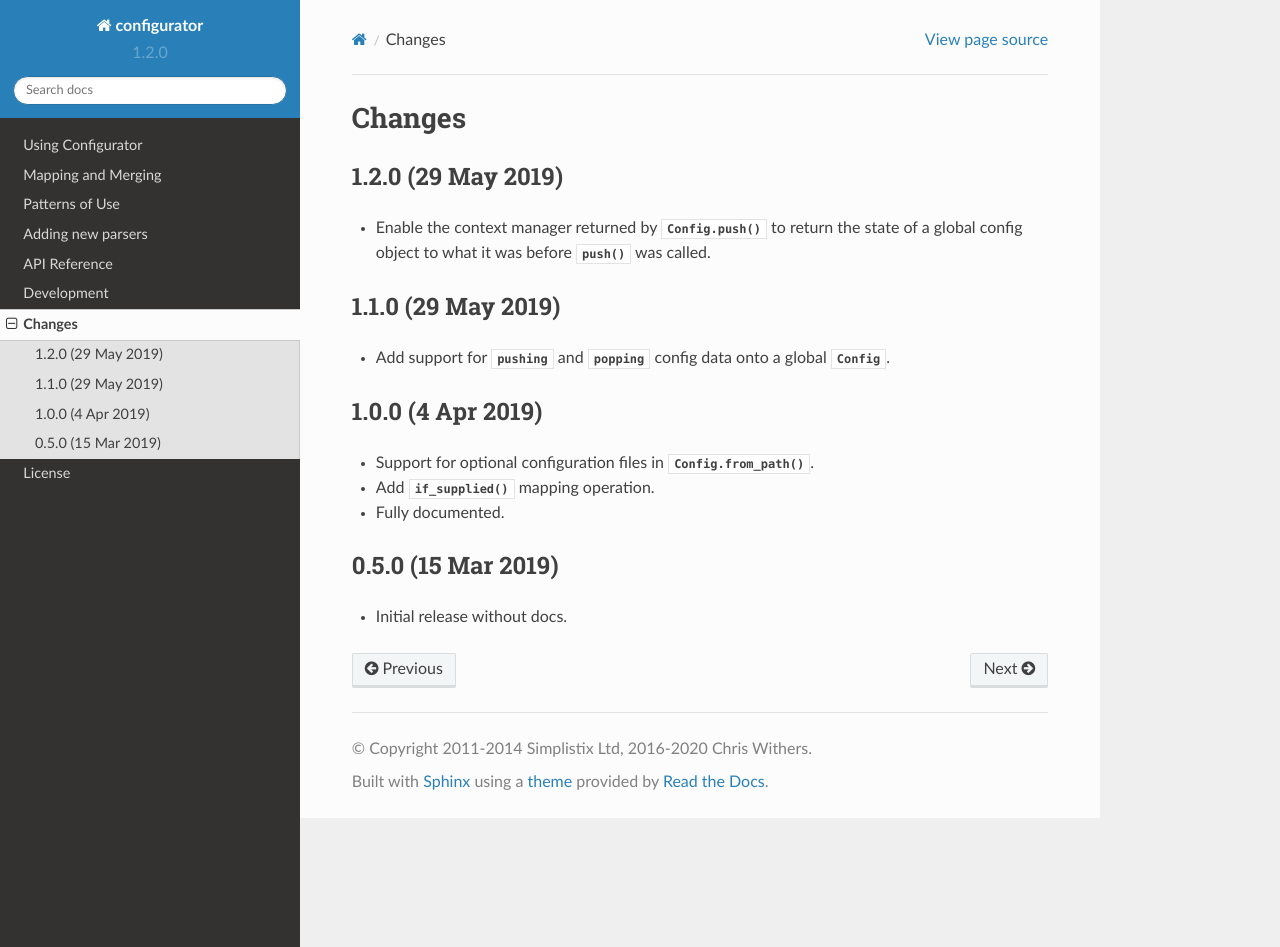
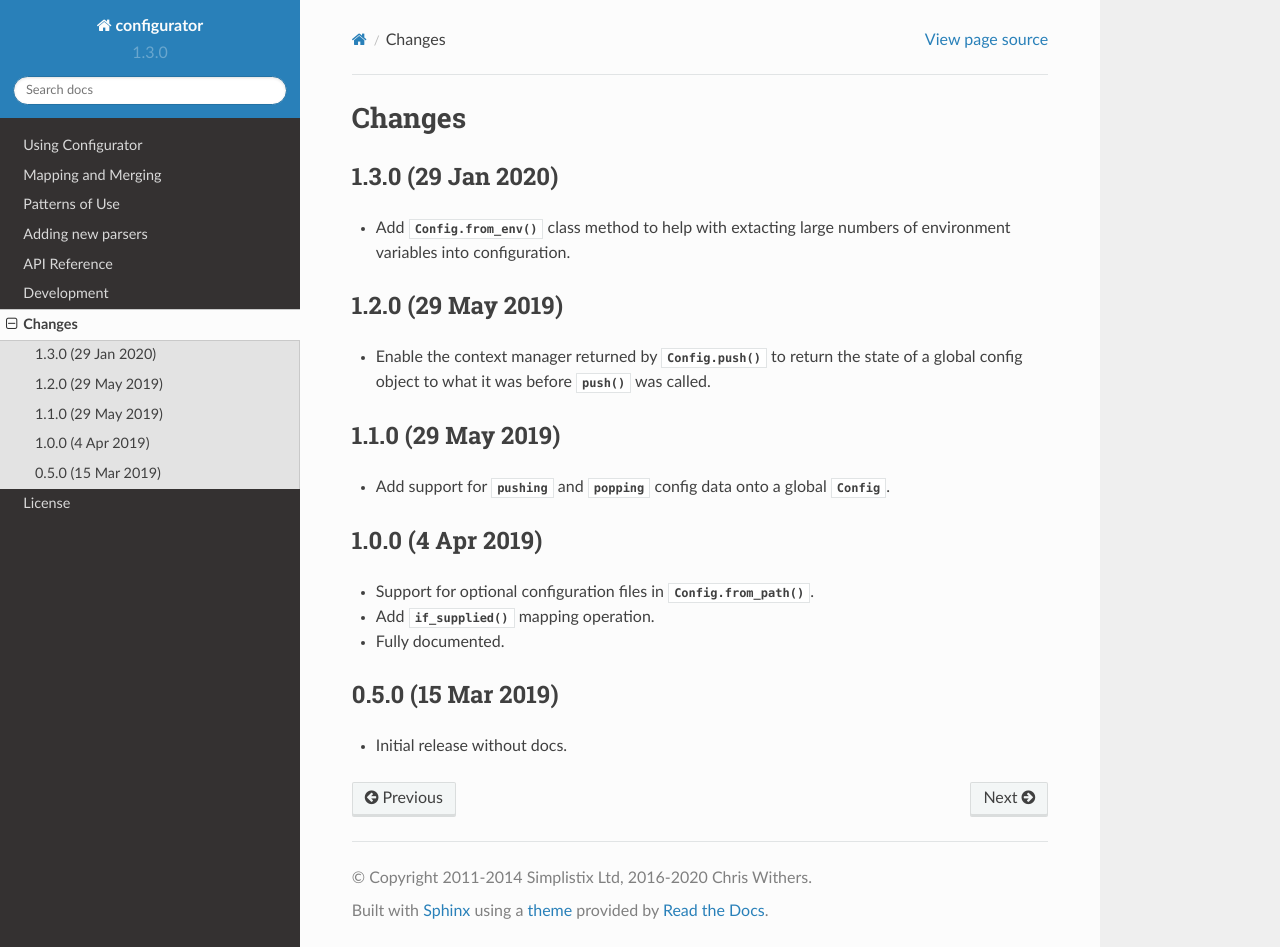
Before and after one commit to simplistix/configurator, a Sphinx documentation site: the page built from docs/changes.rst, in a window 1280 px wide and 947 px high. Built offline with Sphinx 7.4.7 and the Read the Docs theme 2.0.0, drawn with Linux system fonts in a browser that asks for light colours.

Commit message:
prepare for 1.3.0 release

```diff
--- a/docs/changes.rst
+++ b/docs/changes.rst
@@ -2,6 +2,12 @@
 
 Changes
 =======
+
+1.3.0 (29 Jan 2020)
+-------------------
+
+- Add :meth:`Config.from_env` class method to help with extacting
+  large numbers of environment variables into configuration.
 
 1.2.0 (29 May 2019)
 -------------------
--- a/setup.py
+++ b/setup.py
@@ -9,7 +9,7 @@ base_dir = os.path.dirname(__file__)
 
 setup(
     name='configurator',
-    version='1.2.0',
+    version='1.3.0',
     author='Chris Withers',
     author_email='chris@withers.org',
     license='MIT',
```
